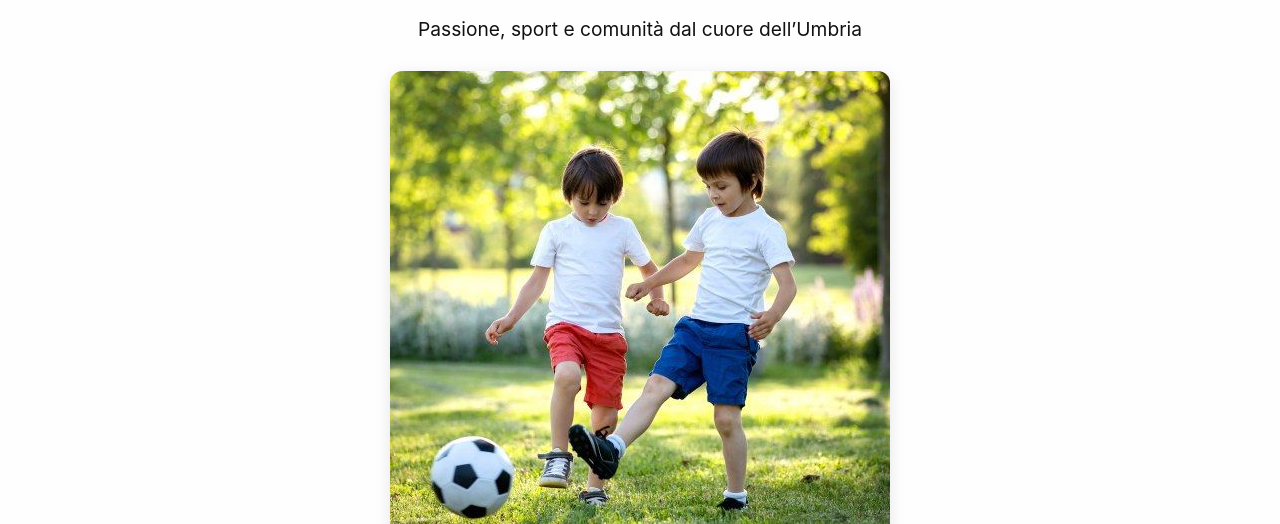
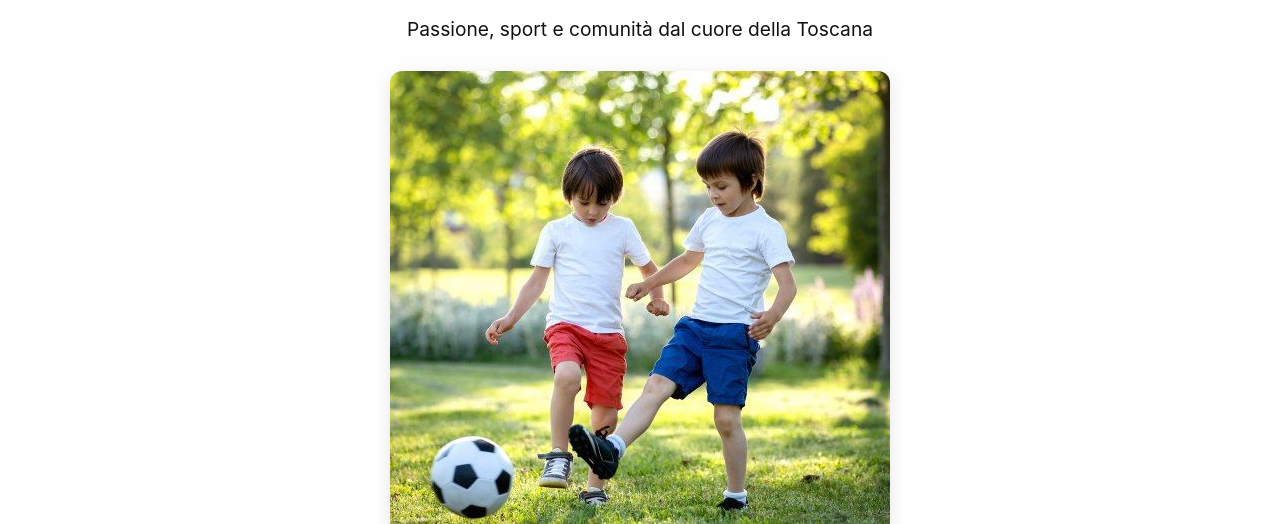
Before and after one commit to Gigio2K6/usmarciano-site, a plain HTML site: page index.html in a window 1280 px wide. Shown: the part 276-800 px from the top of the page. Drawn offline with Linux system fonts and the light colour scheme.

Commit message:
Update index.html

```diff
--- a/index.html
+++ b/index.html
@@ -24,7 +24,7 @@
 
 <section class="hero">
   <h1 class="fade-in">Benvenuti alla U.S. Marciano Robur</h1>
-  <p class="fade-in delay-1">Passione, sport e comunità dal cuore dell’Umbria</p>
+  <p class="fade-in delay-1">Passione, sport e comunità dal cuore della Toscana</p>
   <img src="img/calcio.jpg" alt="Squadra di calcio" class="hero-img slide-up delay-2" />
 </section>
 
```
